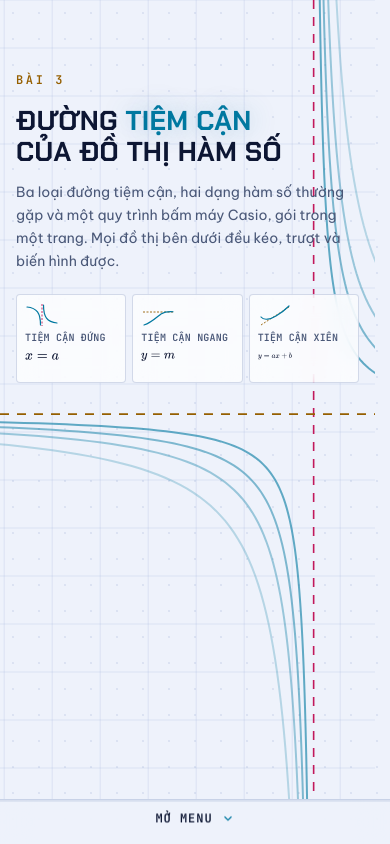
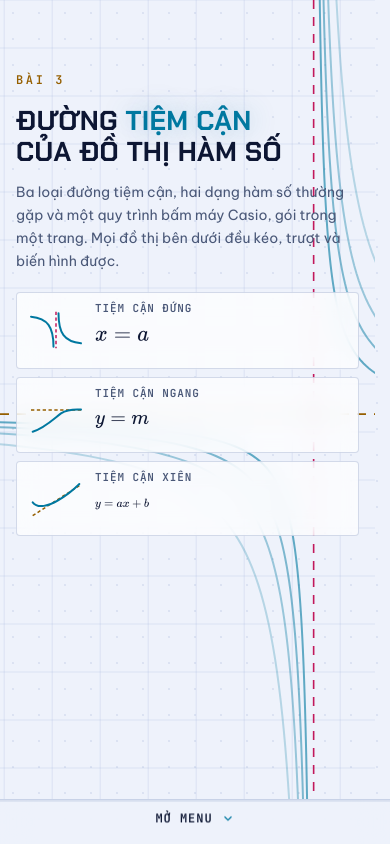
Before and after one commit to phamnhatluong/Bai3_To3, a plain HTML site: page index.html in a window 390 px wide. Drawn offline with nearby package versions, Linux system fonts and the light colour scheme.

Commit message:
end fix1

```diff
--- a/index.html
+++ b/index.html
@@ -255,11 +255,11 @@ footer{padding-block:32px;border-top:1px solid var(--line);color:var(--mut);font
   .hero-in{padding-block:clamp(20px,10vh,72px) 16px}
   .hero h1{font-size:clamp(26px,7vw,40px);max-width:none}
   .hero .lead{font-size:14px;margin-top:14px;max-width:none}
-  .tiles{grid-template-columns:repeat(3,minmax(0,1fr));gap:6px;margin-top:20px}
-  .tile{min-height:78px;flex-direction:column;align-items:flex-start;gap:4px;padding:8px}
-  .tile svg{width:34px;height:24px}
-  .tile b{font-size:10px;letter-spacing:.02em}
-  .tile span.tx{font-size:13px}
+  .tiles{grid-template-columns:1fr;gap:8px;margin-top:18px;max-width:none}
+  .tile{min-height:62px;flex-direction:row;align-items:center;gap:12px;padding:8px 12px}
+  .tile svg{width:54px;height:40px}
+  .tile b{font-size:11px;letter-spacing:.08em}
+  .tile span.tx{font-size:16px}
   .cmp{grid-template-columns:1fr}
   .rail button{padding:10px}
   .rail button span{font-size:13px}
```
